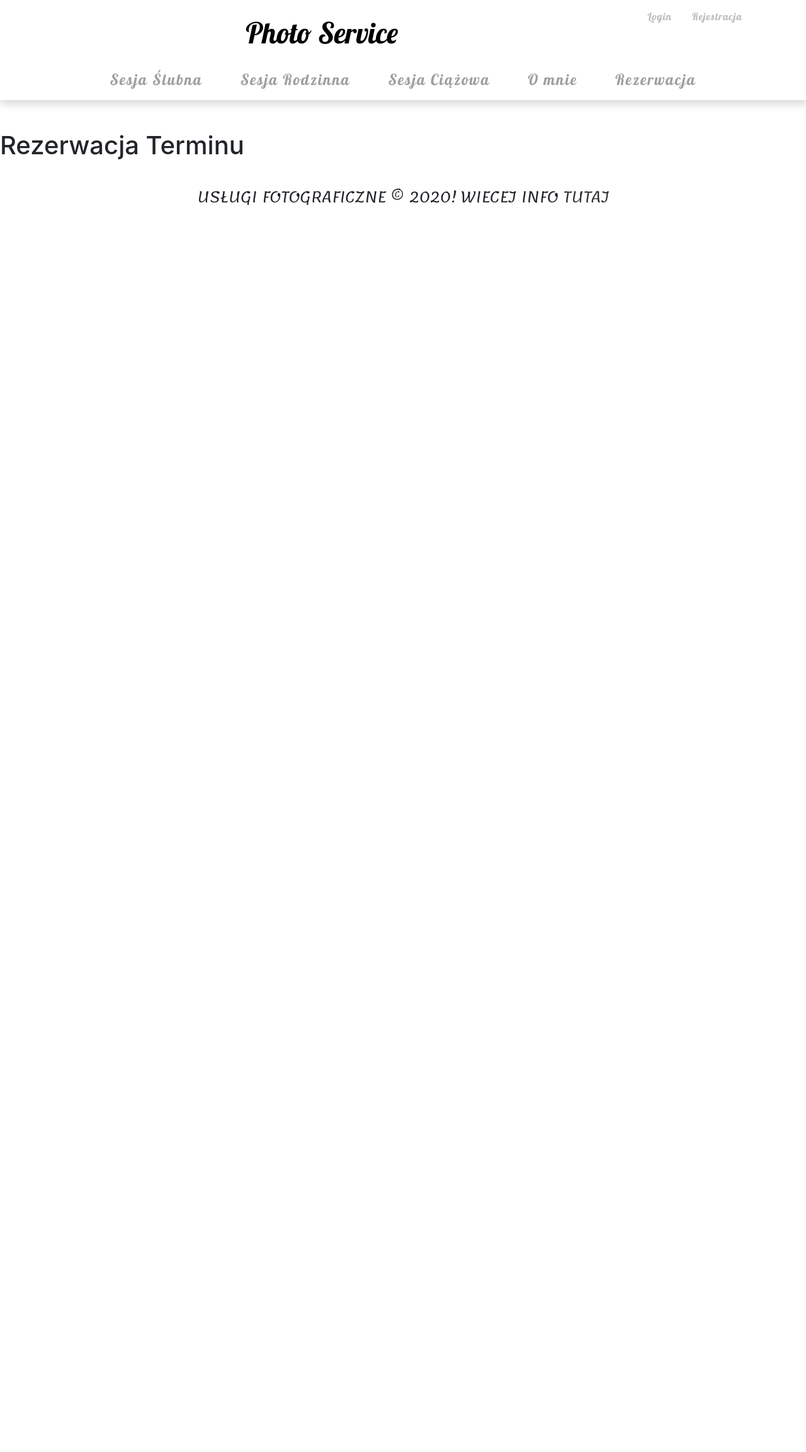
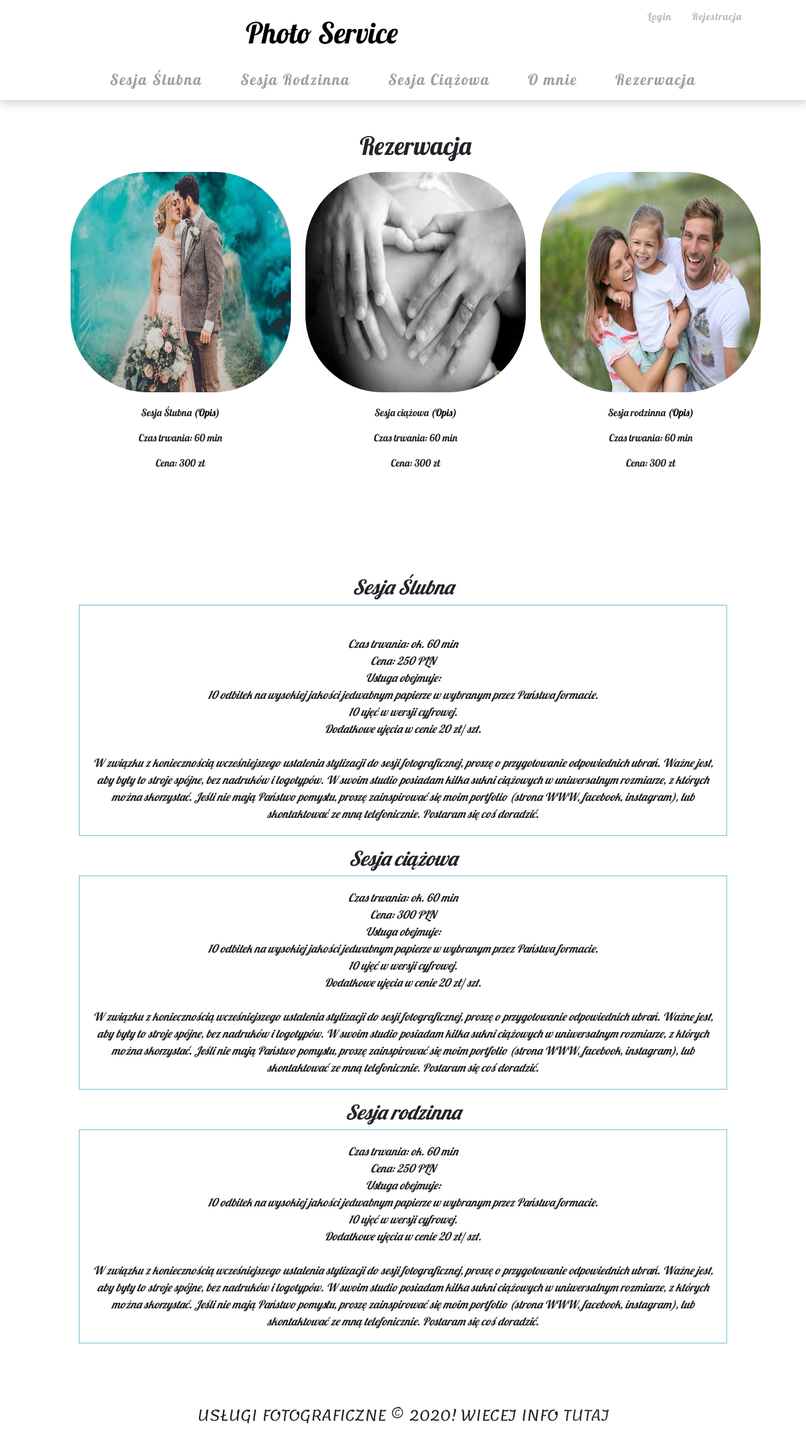
Before and after one commit to baxo1992/photoservice, a Django app: page /reservation/ in a window 1280 px wide. Shown: the whole page at 63% size. Before the commit the page ends 326 px from the top, so only its background shows below. Run offline with Django 3.2, Linux system fonts and the light colour scheme; some libraries are stand-ins or nearby versions.

Commit message:
pogladowy szablon rezerwacji

```diff
--- a/www/reservation.html
+++ b/www/reservation.html
@@ -1,7 +1,103 @@
 {% extends 'base.html' %}
 {% block content %}
-    <div class="main mt-5">
-        <h1>Rezerwacja Terminu</h1>
-        <p></p>
+{% load static %}
+<div class="container mt-5">
+<div id="reservation">
+    <h1 style="text-align: center;">Rezerwacja</h1>
+
+    <div class="wedding">
+        <img src="{% static 'static/gallery/reservation/wedding1.jpg' %}" width="350" height="350" alt="wedding1">
+        <p>Sesja Ślubna <a href="#opis1">(Opis)</a></p>
+        <p>Czas trwania: 60 min</p>
+        <p>Cena: 300 zł</p>
     </div>
+
+    <div class="wedding">
+        <img src="{% static 'static/gallery/reservation/pregnancy.jpg' %}" width="350" height="350" alt="pregnancy">
+        <p>Sesja ciążowa <a href="#opis2">(Opis)</a></p>
+        <p>Czas trwania: 60 min</p>
+        <p>Cena: 300 zł</p>
+    </div>
+
+    <div class="wedding">
+        <img src="{% static 'static/gallery/reservation/family.jpg' %}" width="350" height="350" alt="family">
+        <p>Sesja rodzinna <a href="#opis3">(Opis)</a></p>
+        <p>Czas trwania: 60 min</p>
+        <p>Cena: 300 zł</p>
+    </div>
+    <div style="clear: both;"></div>
+</div>
+
+
+<div id="opisy">
+
+    <h2>Sesja Ślubna</h2>
+    <p id="opis1"><br/>
+
+        Czas trwania: ok. 60 min <br/>
+
+        Cena: 250 PLN<br/>
+
+        Usługa obejmuje:<br/>
+
+        10 odbitek na wysokiej jakości jedwabnym papierze w wybranym przez Państwa formacie.<br/>
+
+        10 ujęć w wersji cyfrowej.<br/>
+
+        Dodatkowe ujęcia w cenie 20 zł/ szt. <br/><br/>
+
+        W związku z koniecznością wcześniejszego ustalenia stylizacji do sesji fotograficznej, proszę o przygotowanie
+        odpowiednich ubrań. Ważne jest, aby były to stroje spójne, bez nadruków i logotypów. W swoim studio posiadam
+        kilka sukni ciążowych w uniwersalnym rozmiarze, z których można skorzystać. Jeśli nie mają Państwo pomysłu,
+        proszę zainspirować się moim portfolio (strona WWW, facebook, instagram), lub skontaktować ze mną telefonicznie.
+        Postaram się coś doradzić.
+
+    </p>
+
+    <h2>Sesja ciążowa</h2>
+    <p id="opis2">Czas trwania: ok. 60 min <br/>
+
+        Cena: 300 PLN<br/>
+
+        Usługa obejmuje:<br/>
+
+        10 odbitek na wysokiej jakości jedwabnym papierze w wybranym przez Państwa formacie.<br/>
+
+        10 ujęć w wersji cyfrowej.<br/>
+
+        Dodatkowe ujęcia w cenie 20 zł/ szt. <br/><br/>
+
+        W związku z koniecznością wcześniejszego ustalenia stylizacji do sesji fotograficznej, proszę o przygotowanie
+        odpowiednich ubrań. Ważne jest, aby były to stroje spójne, bez nadruków i logotypów. W swoim studio posiadam
+        kilka sukni ciążowych w uniwersalnym rozmiarze, z których można skorzystać. Jeśli nie mają Państwo pomysłu,
+        proszę zainspirować się moim portfolio (strona WWW, facebook, instagram), lub skontaktować ze mną telefonicznie.
+        Postaram się coś doradzić.
+    </p>
+
+    <h2>Sesja rodzinna</h2>
+    <p id="opis3">Czas trwania: ok. 60 min <br/>
+
+        Cena: 250 PLN<br/>
+
+        Usługa obejmuje:<br/>
+
+        10 odbitek na wysokiej jakości jedwabnym papierze w wybranym przez Państwa formacie.<br/>
+
+        10 ujęć w wersji cyfrowej.<br/>
+
+        Dodatkowe ujęcia w cenie 20 zł/ szt. <br/><br/>
+
+        W związku z koniecznością wcześniejszego ustalenia stylizacji do sesji fotograficznej, proszę o przygotowanie
+        odpowiednich ubrań. Ważne jest, aby były to stroje spójne, bez nadruków i logotypów. W swoim studio posiadam
+        kilka sukni ciążowych w uniwersalnym rozmiarze, z których można skorzystać. Jeśli nie mają Państwo pomysłu,
+        proszę zainspirować się moim portfolio (strona WWW, facebook, instagram), lub skontaktować ze mną telefonicznie.
+        Postaram się coś doradzić.
+    </p>
+</div>
+
+</div>
+
+
+</div>
+</div>
 {% endblock %}
--- a/www/static/css/style.css
+++ b/www/static/css/style.css
@@ -8,6 +8,7 @@ body{
     margin: 0px;
     padding: 0px;
     background-color: rgb(255, 255, 255);
+
 }
 
 #wrapper {
@@ -109,12 +110,17 @@ a.menu:hover{
 }
 
 .wedding{
-
+    font-family: 'Lobster', cursive;
     padding:10px;
     display: inline-block;
 }
 .wedding img{
     border-radius: 35%;
+    margin-bottom: 20px;
+}
+.wedding p a{
+    text-decoration: none;
+    color: black;
 }
 
 #description{
@@ -129,6 +135,24 @@ a.menu:hover{
     font-size: 20px;
 
 }
+#reservation{
+    width: 1150px;
+    text-align: center;
+    font-family: 'Lobster', cursive;
+    padding-bottom: 100px;
+
+}
+#opisy{
+    font-family: 'Lobster', cursive;
+    text-align: center;
+    padding: 40px 40px;
+    font-style: italic;
+    font-size: 18px;
+}
+#opisy p{
+    border: 2px solid lightblue;
+    padding: 20px 20px;
+}
 /* @media only screen and (max-width: 600px) {
     #slajder img {
         width: 100%;
@@ -137,6 +161,8 @@ a.menu:hover{
     }
 
 } */
+
+
 .dms-calendar-booking .mbsc-cal-txt.mbsc-hover:before {
     background: none;
 }
```
Also changed, not shown: www/static/gallery/reservation/family.jpg (added), www/static/gallery/reservation/pregnancy.jpg (added), www/static/gallery/reservation/wedding1.jpg (added).
